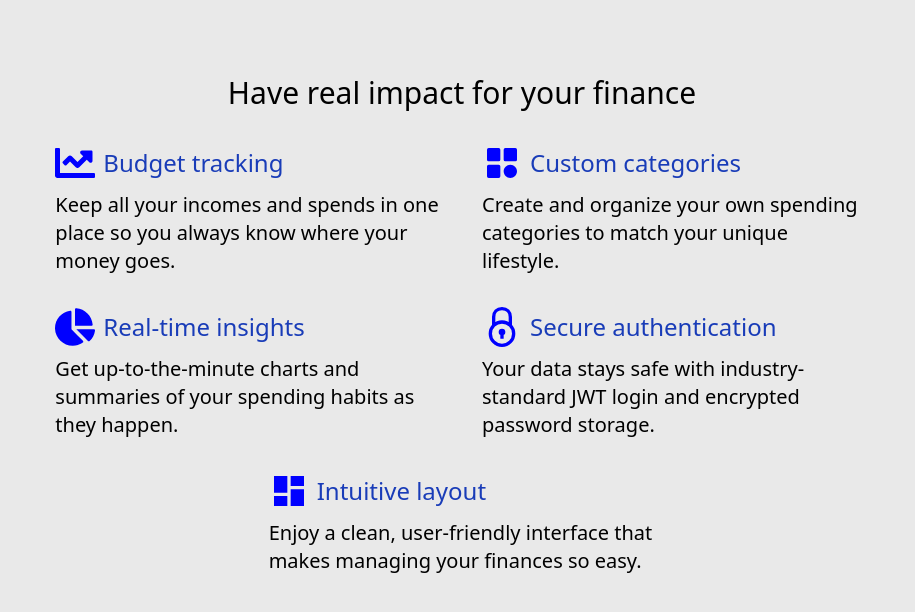
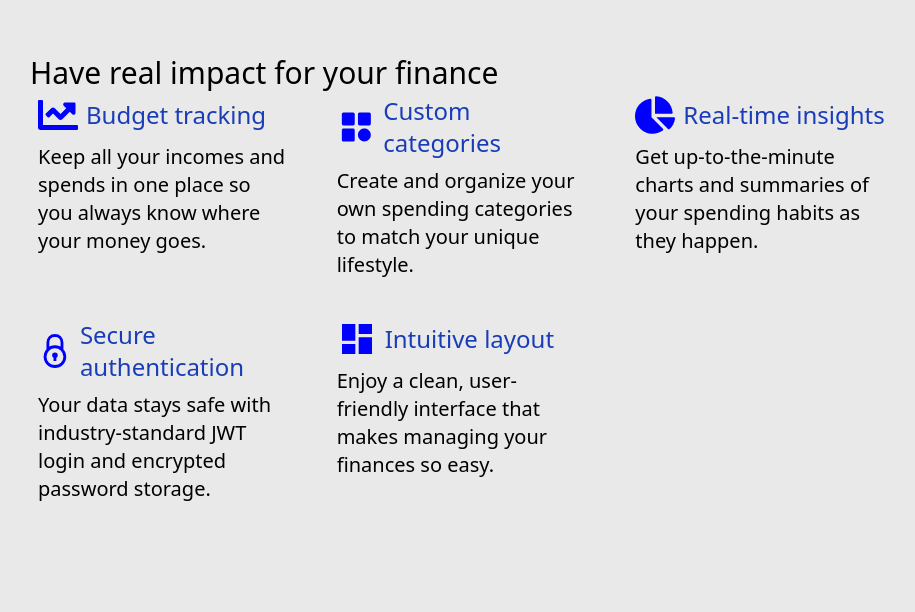
Before and after one commit to mSajewiczz/Zlotowka, a React (Vite) app in the folder frontend/: page / in a window 1280 px wide. Shown: the part 634-1246 px from the top of the page, without its empty margins (178-1093 px from the left). After the commit the page ends 1149 px from the top, so only its background shows below. Built offline with nearby package versions, Linux system fonts and the light colour scheme.

Commit message:
Modified styles

```diff
--- a/frontend/src/components/AppPresentation/AppPresentation.tsx
+++ b/frontend/src/components/AppPresentation/AppPresentation.tsx
@@ -8,12 +8,12 @@ import { BiSolidCategory } from "react-icons/bi";
 
 export default function AppPresentataion() {
 	return (
-		<div className="flex flex-col gap-5 p-5 items-center ">
+		<div className="grid justify-center xl:mx-50 ">
 			<h2 className="text-3xl">Have real impact for your finance</h2>
 
-			<div className="flex gap-8  md:gap-6 p-2 items-center flex-wrap justify-center">
+			<div className="grid grid-cols-1 md:grid-cols-2 lg:grid-cols-3 justify-items-center gap-8">
 
-				<div className="flex flex-col gap-2 px-2 py-1 sm:w-1/2 md:w-1/3 ">
+				<div className="flex flex-col gap-2 px-2 py-1 ">
 					<div className="flex items-center gap-2">
 						<FaChartLine size={40} color="blue"/>
 						<h3 className="text-2xl text-blue-800">Budget tracking</h3>
@@ -24,7 +24,7 @@ export default function AppPresentataion() {
 					</p>
 				</div>
 
-				<div className="flex flex-col gap-2 px-2 py-1 sm:w-1/2 md:w-1/3 ">
+				<div className="flex flex-col gap-2 px-2 py-1">
 					<div className="flex items-center gap-2">
 						<BiSolidCategory size={40} color="blue"/>
 						<h3 className="text-2xl  text-blue-800">Custom categories</h3>
@@ -35,7 +35,7 @@ export default function AppPresentataion() {
 					</p>
 				</div>
 
-				<div className="flex flex-col gap-2 px-2 py-1 sm:w-1/2 md:w-1/3 ">
+				<div className="flex flex-col gap-2 px-2 py-1">
 					<div className="flex items-center gap-2">
 						<FaChartPie size={40} color="blue"/>
 						<h3 className="text-2xl text-blue-800">Real-time insights</h3>
@@ -46,7 +46,7 @@ export default function AppPresentataion() {
 					</p>
 				</div>
 
-				<div className="flex flex-col gap-2 px-2 py-1 sm:w-1/2 md:w-1/3 ">
+				<div className="flex flex-col gap-2 px-2 py-1 ">
 					<div className="flex items-center gap-2">
 						<GrSecure size={40} color="blue"/>
 						<h3 className="text-2xl text-blue-800">Secure authentication</h3>
@@ -58,7 +58,7 @@ export default function AppPresentataion() {
 				</div>
 
 
-				<div className="flex flex-col gap-2 px-2 py-1 sm:w-1/2 lg:w-1/3 ">
+				<div className="flex flex-col gap-2 px-2 py-1">
 					<div className="flex items-center gap-2">
 						<MdDashboard size={40} color="blue"/>
 						<h3 className="text-2xl text-blue-800">Intuitive layout</h3>
```
